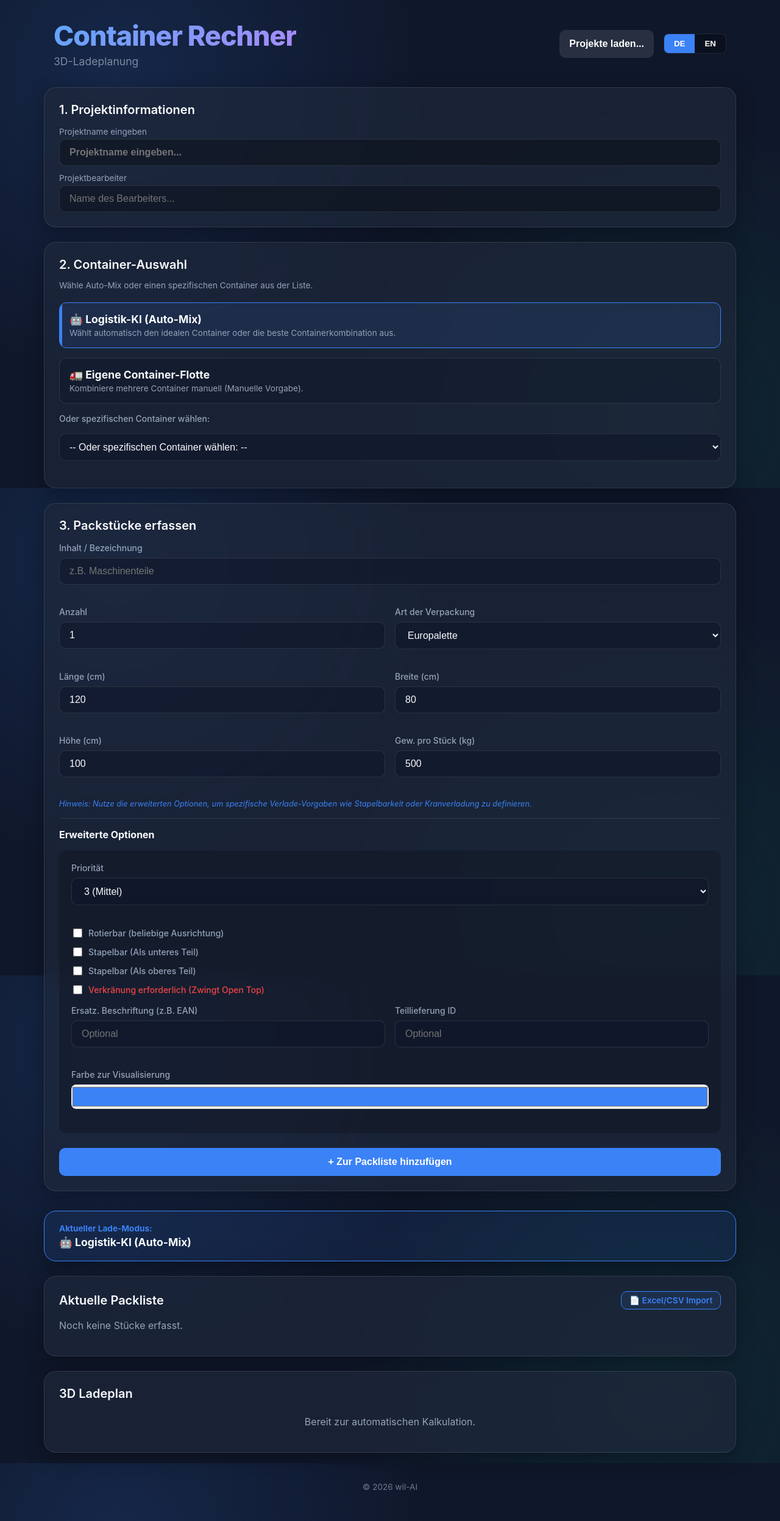
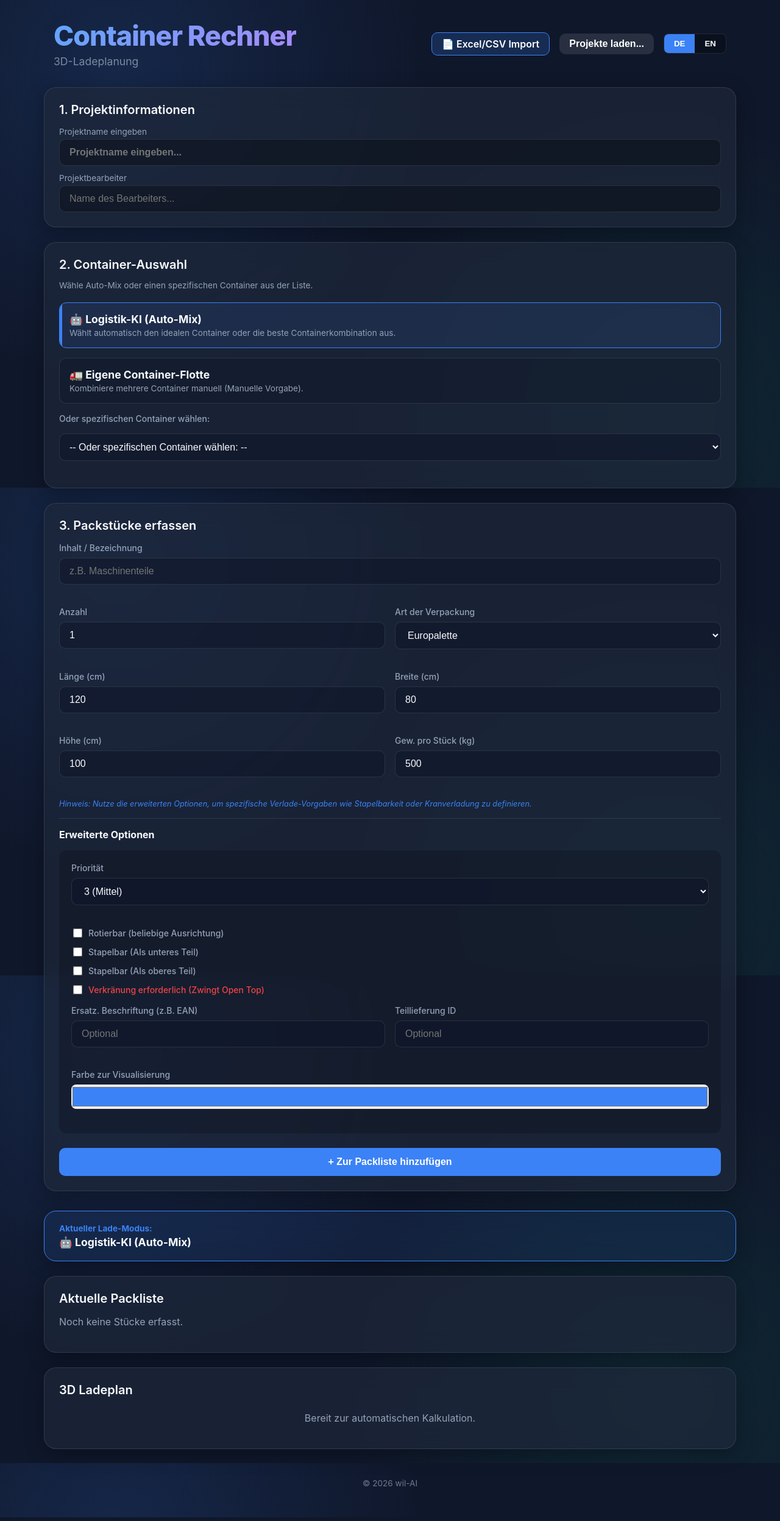
Before and after one commit to WIL-AI/container-rechner, a React (Vite) app: page / in a window 1280 px wide. Shown: the whole page at 61% size. Built offline with nearby package versions, Linux system fonts and the light colour scheme.

Commit message:
feat: move excel import button to header for easier access

```diff
--- a/src/App.tsx
+++ b/src/App.tsx
@@ -438,7 +438,11 @@ export default function App() {
           <p className="subtitle">{t.appSubtitle}</p>
         </div>
         <div className="header-actions">
-          <button type="button" onClick={() => setShowProjectsModal(true)} className="btn" style={{ background: 'rgba(255,255,255,0.1)', width: 'auto', padding: '0.875rem 1rem' }}>
+          <input type="file" id="excel-upload-header" accept=".xlsx, .xls, .csv" onChange={handleFileUpload} style={{ display: 'none' }} />
+          <label htmlFor="excel-upload-header" className="btn" style={{ background: 'rgba(59,130,246,0.2)', color: 'white', border: '1px solid var(--accent)', padding: '0.5rem 1rem', cursor: 'pointer', margin: 0, width: 'auto' }}>
+            {t.btnImportExcel}
+          </label>
+          <button type="button" onClick={() => setShowProjectsModal(true)} className="btn" style={{ background: 'rgba(255,255,255,0.1)', width: 'auto', padding: '0.5rem 1rem' }}>
             {t.loadProjectsBtn}
           </button>
 
@@ -678,10 +682,6 @@ export default function App() {
                      {t.btnPrintPacklist}
                    </button>
                  )}
-                 <input type="file" id="excel-upload" accept=".xlsx, .xls, .csv" onChange={handleFileUpload} style={{ display: 'none' }} />
-                 <label htmlFor="excel-upload" className="btn" style={{ background: 'rgba(59,130,246,0.1)', color: 'var(--accent)', border: '1px solid var(--accent)', padding: '0.4rem 0.8rem', cursor: 'pointer', fontSize: '0.85rem', display: 'inline-block', margin: 0, width: 'auto' }}>
-                   {t.btnImportExcel}
-                 </label>
                </div>
             </div>
             {packlist.length === 0 ? (
```
